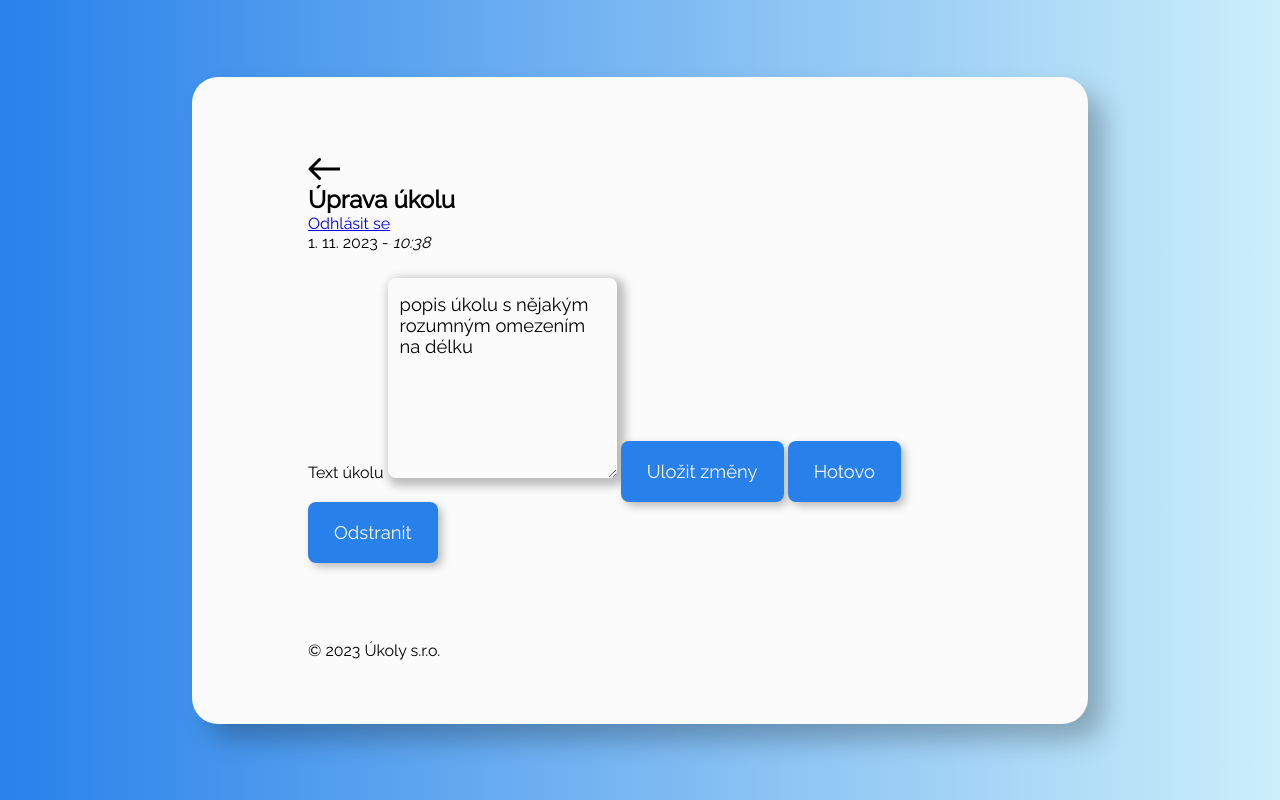
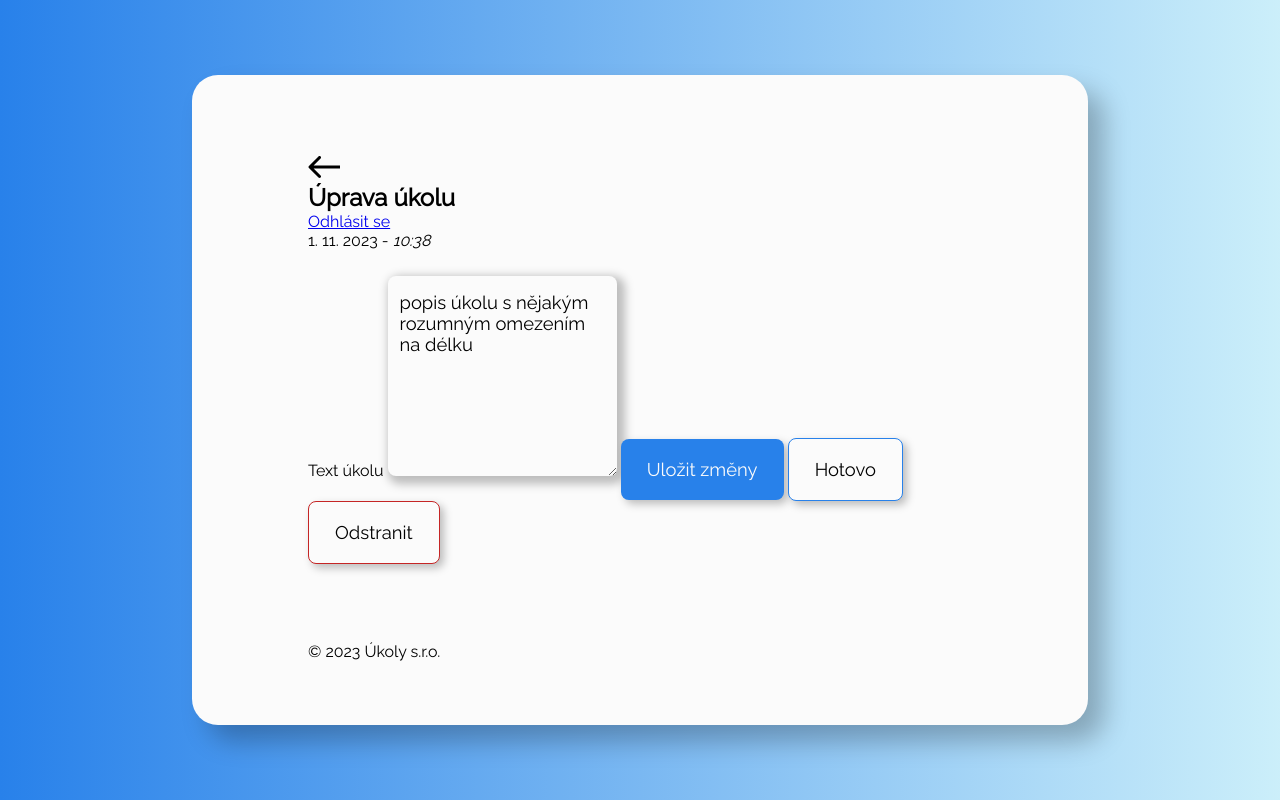
Before and after one commit to JakubPradeniak/codingschool_winter, a PHP site: page /html-templates/edit-todo.html in a window 1280 px wide. Run offline with PHP 8.4, Linux system fonts and the light colour scheme.

Commit message:
Feat: create button variations and buttons on todo edit

```diff
--- a/style/style.css
+++ b/style/style.css
@@ -199,6 +199,18 @@ footer {
     cursor: pointer;
 }
 
+.button--secondary {
+    border: 1px solid var(--primary-color);
+    background: var(--backgound-color);
+    color: var(--font-color);
+}
+
+.button--danger {
+    border: 1px solid var(--message-error);
+    background: var(--backgound-color);
+    color: var(--font-color);
+}
+
 .button--right {
     align-self: flex-end;
 }
@@ -233,3 +245,17 @@ footer {
 .message--success {
     background: var(--message-success);
 }
+
+.todo-date-created {
+    font-size: 1.5rem;
+    margin-top: 1.5rem;
+}
+
+.edit-todo-buttons {
+    display: flex;
+    gap: 3.125rem;
+
+    .button:nth-child(2) {
+        margin-left: auto;
+    }
+}
```
